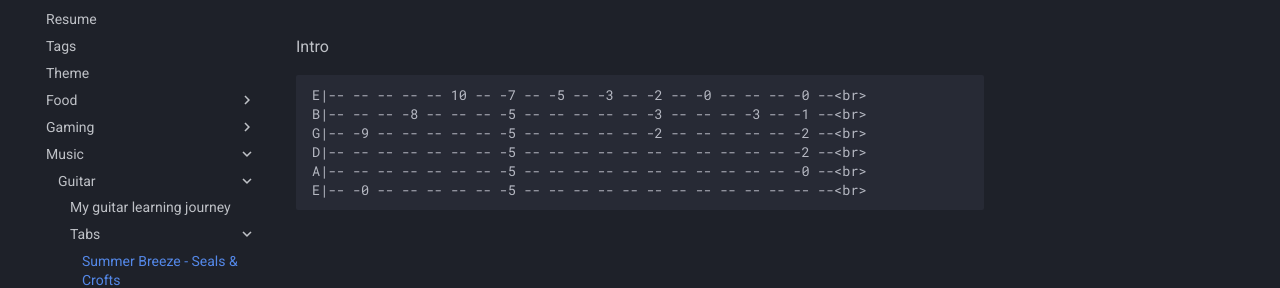
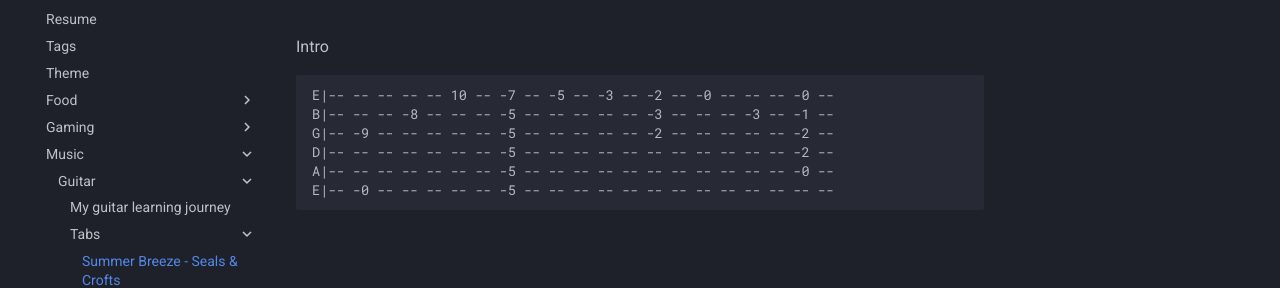
Before and after one commit to j6nca/notes, an MkDocs documentation site: the page built from docs/music/guitar/tabs/summer_breeze.md, in a window 1280 px wide. Shown: the part 146-434 px from the top of the page. Built offline with MkDocs 1.6.1 and Material for MkDocs 9.7.7, drawn with Linux system fonts in a browser that asks for light colours; comment, search, counter and statistics services are not loaded.

````diff
--- a/docs/music/guitar/tabs/summer_breeze.md
+++ b/docs/music/guitar/tabs/summer_breeze.md
@@ -1,10 +1,10 @@
 # Summer Breeze - Seals & Crofts
 Intro<br>
 ```
-E|-- -- -- -- -- 10 -- -7 -- -5 -- -3 -- -2 -- -0 -- -- -- -0 --<br>
-B|-- -- -- -8 -- -- -- -5 -- -- -- -- -- -3 -- -- -- -3 -- -1 --<br>
-G|-- -9 -- -- -- -- -- -5 -- -- -- -- -- -2 -- -- -- -- -- -2 --<br>
-D|-- -- -- -- -- -- -- -5 -- -- -- -- -- -- -- -- -- -- -- -2 --<br>
-A|-- -- -- -- -- -- -- -5 -- -- -- -- -- -- -- -- -- -- -- -0 --<br>
-E|-- -0 -- -- -- -- -- -5 -- -- -- -- -- -- -- -- -- -- -- -- --<br>
+E|-- -- -- -- -- 10 -- -7 -- -5 -- -3 -- -2 -- -0 -- -- -- -0 --
+B|-- -- -- -8 -- -- -- -5 -- -- -- -- -- -3 -- -- -- -3 -- -1 --
+G|-- -9 -- -- -- -- -- -5 -- -- -- -- -- -2 -- -- -- -- -- -2 --
+D|-- -- -- -- -- -- -- -5 -- -- -- -- -- -- -- -- -- -- -- -2 --
+A|-- -- -- -- -- -- -- -5 -- -- -- -- -- -- -- -- -- -- -- -0 --
+E|-- -0 -- -- -- -- -- -5 -- -- -- -- -- -- -- -- -- -- -- -- --
 ```
````
